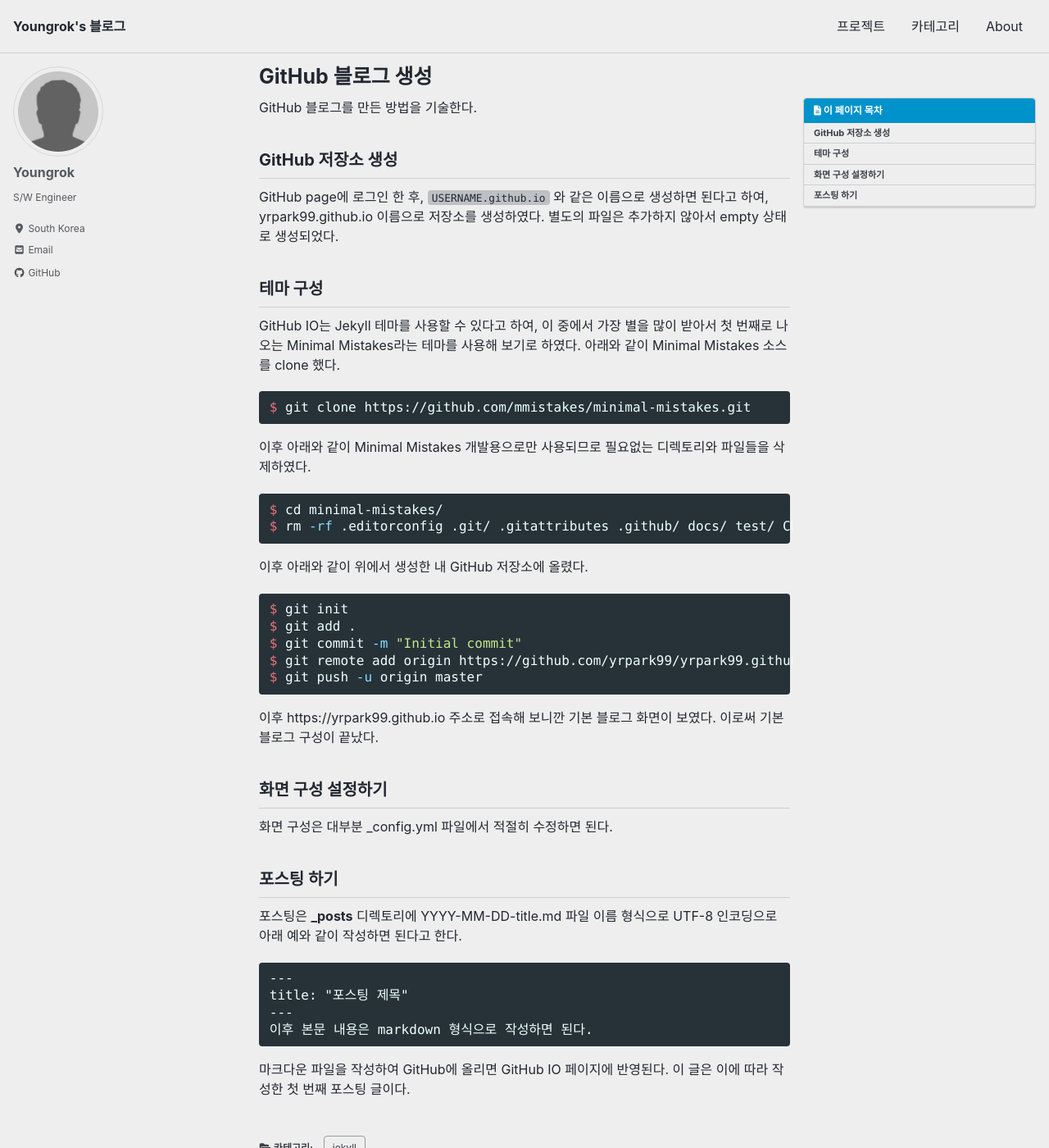
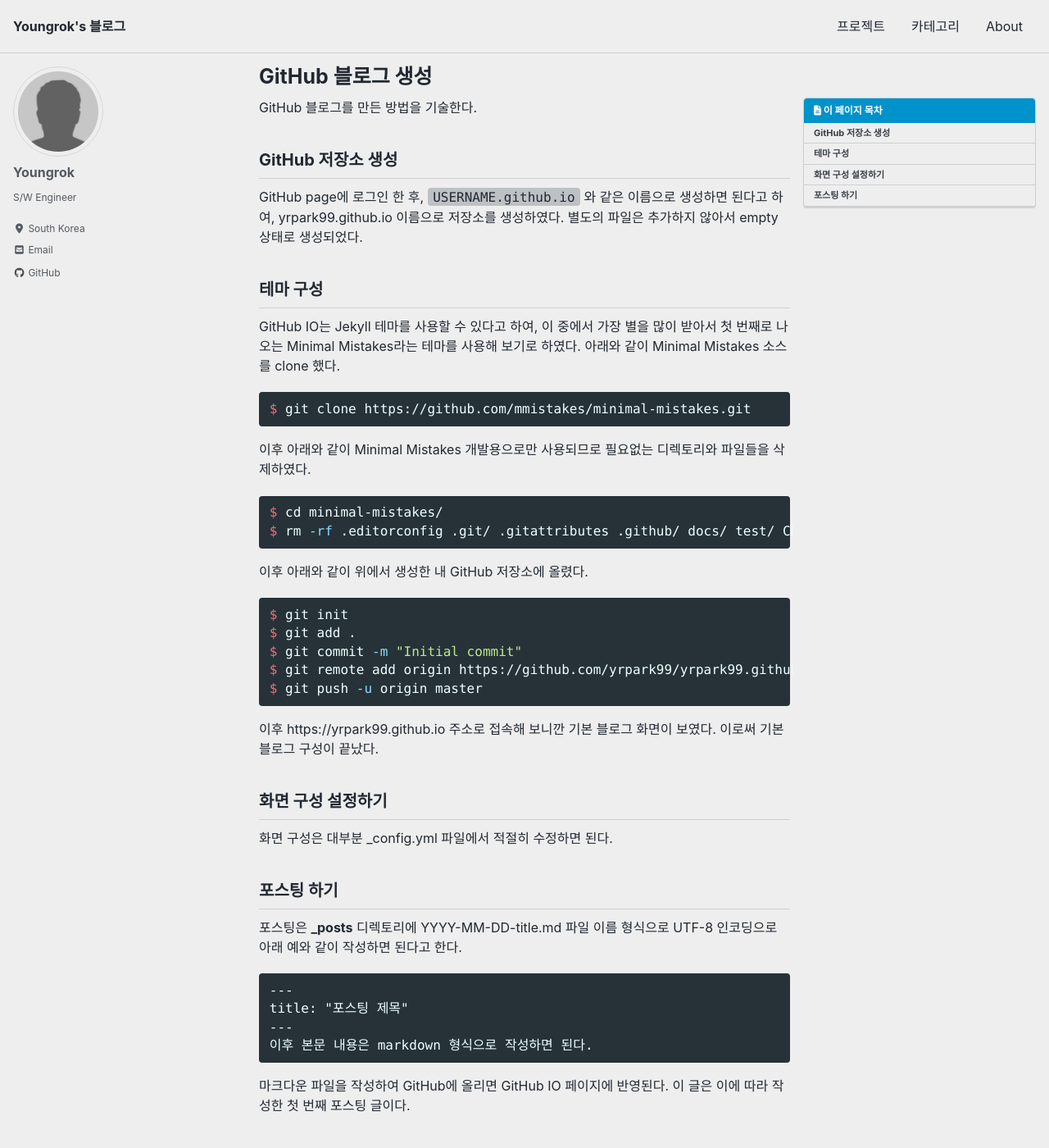
Before and after one commit to yrpark99/yrpark99.github.io, a Jekyll site: the page built from _posts/2019-10-09-blog_jekyll.md, in a window 1280 px wide and 1400 px high. Shown: the whole window at 82% size. Built offline with Jekyll 4.4.1, drawn with Linux system fonts in a browser that asks for light colours; cached includes are drawn as plain includes; nearby versions of some CDN libraries; some web fonts are replaced.

Commit message:
Modify code block font, size

```diff
--- a/_sass/minimal-mistakes/_base.scss
+++ b/_sass/minimal-mistakes/_base.scss
@@ -167,7 +167,7 @@ figcaption > code,
 td > code {
   padding-top: 0.1rem;
   padding-bottom: 0.1rem;
-  font-size: 0.8em;
+  font-size: 1.0em;
   background: $code-background-color;
   border-radius: $border-radius;
 
--- a/_sass/minimal-mistakes/_syntax.scss
+++ b/_sass/minimal-mistakes/_syntax.scss
@@ -10,7 +10,7 @@ figure.highlight {
   color: $base05;
   font-family: $monospace;
   font-size: $type-size-5;
-  line-height: 1.3;
+  line-height: 1.4;
   border-radius: $border-radius;
 
   > pre,
--- a/_sass/minimal-mistakes/_variables.scss
+++ b/_sass/minimal-mistakes/_variables.scss
@@ -16,7 +16,7 @@ $indent-var: 1.3em !default;
 $serif: Georgia, Times, serif !default;
 $sans-serif: -apple-system, BlinkMacSystemFont, "Roboto", "Segoe UI",
   "Helvetica Neue", "Lucida Grande", Arial, sans-serif !default;
-$monospace: "Nanum Gothic Coding", Monaco, Consolas, "Lucida Console", monospace !default;
+$monospace: D2Coding, 'D2 coding', "Nanum Gothic Coding", Consolas, "Lucida Console", monospace !default;
 
 /* sans serif typefaces */
 $sans-serif-narrow: $sans-serif !default;
--- a/assets/css/main.scss
+++ b/assets/css/main.scss
@@ -6,4 +6,5 @@
 
 @import "minimal-mistakes/skins/{{ site.minimal_mistakes_skin | default: 'default' }}"; // skin
 @import "minimal-mistakes"; // main partials
-@import url('https://fonts.googleapis.com/css?family=Nanum+Gothic+Coding'); // code
+@import url('http://cdn.jsdelivr.net/gh/joungkyun/font-d2coding/d2coding.css?family=D2 coding');
+@import url('https://fonts.googleapis.com/css?family=Nanum+Gothic+Coding');
```
